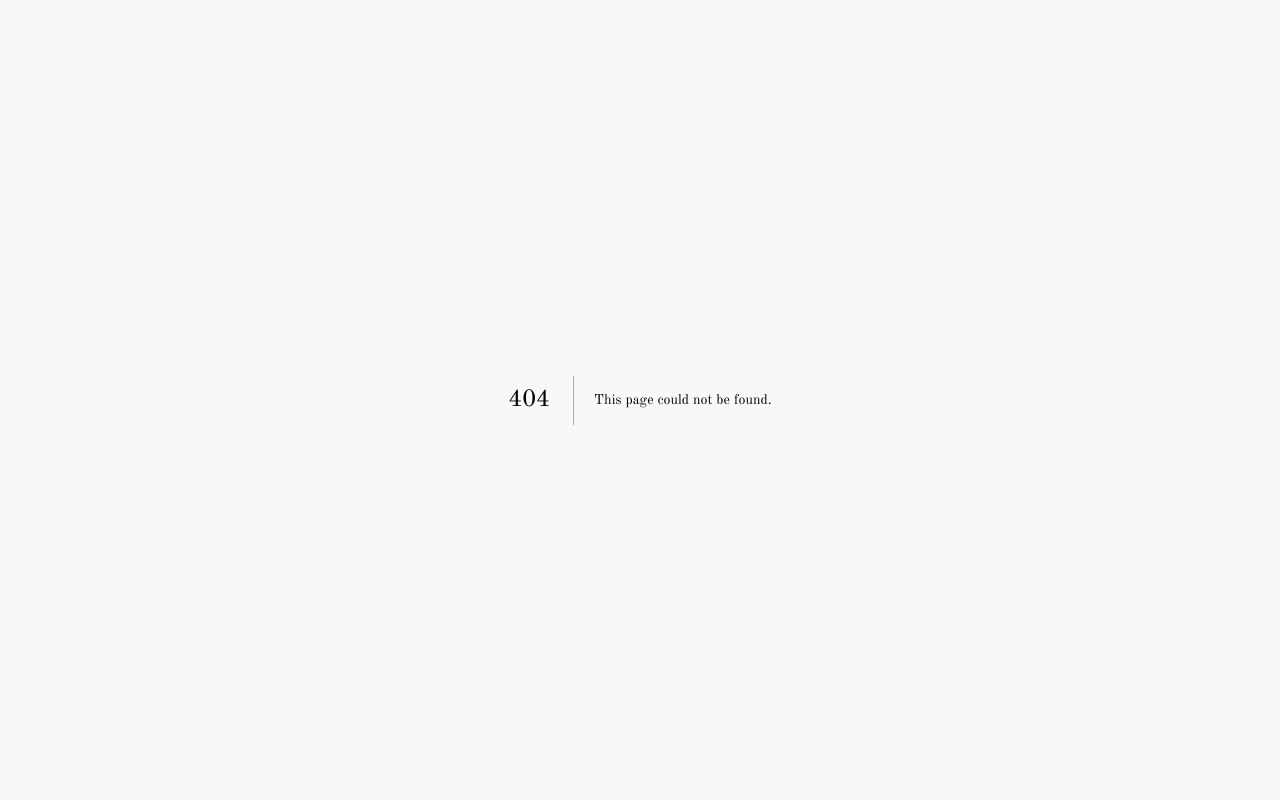
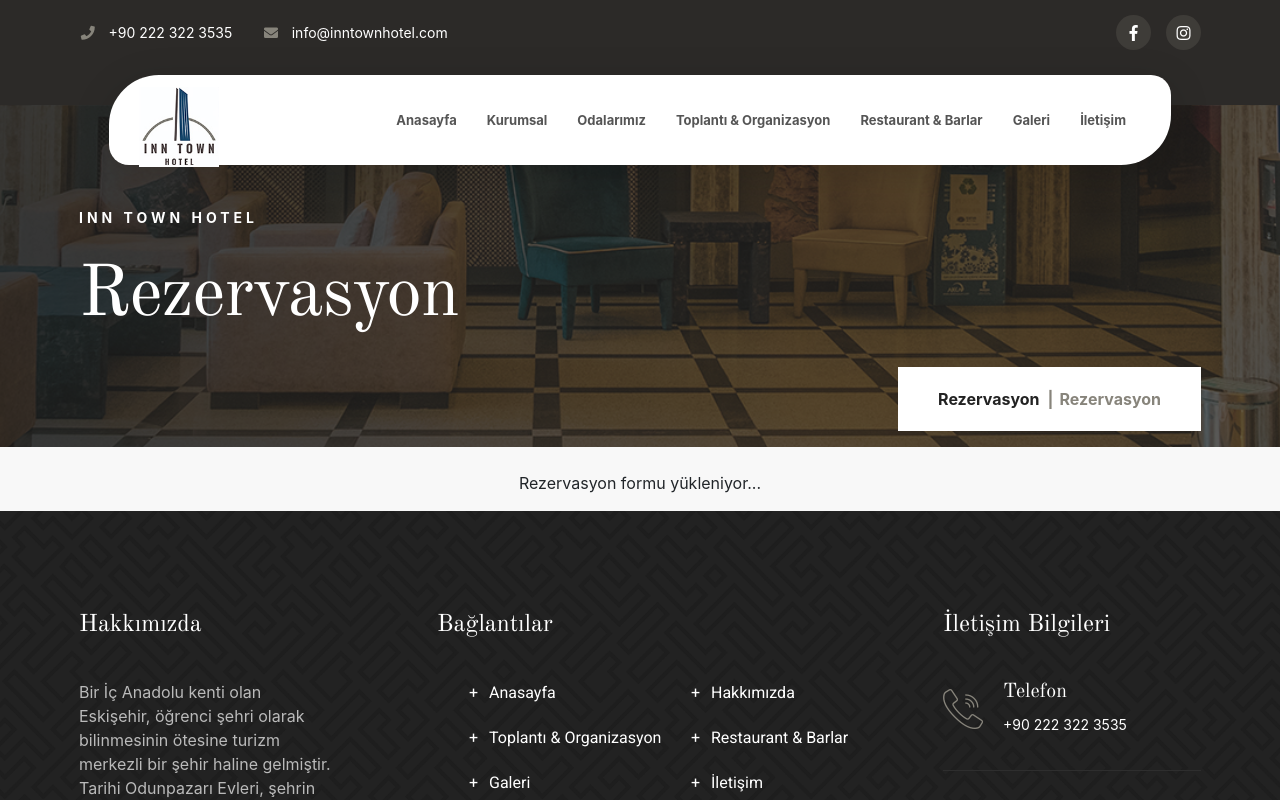
Before and after one commit to MB-Techs-of-Computer/inn-town-hotel, a Next.js app: page /reservation in a window 1280 px wide. Before the commit this address had no page. Shown: the top 800 px of the page. Built offline with nearby package versions, Linux system fonts and the light colour scheme.

Commit message:
add booking engine

```diff
--- /dev/null
+++ b/src/app/reservation/page.tsx
@@ -0,0 +1,28 @@
+import Header from "@/components/Header";
+import Breadcrumb from "@/components/BreadCrumb";
+import Footer from "@/components/Footer";
+import ExelyBooking from '@/components/ExelyBooking';
+
+
+
+export default function ReservationPage() {
+
+  const breadcrumbItems = [
+    { href: '/reservation', label: 'Rezervasyon' },
+    { label: 'Rezervasyon', active: true }
+  ];
+
+  return (
+    <>
+      <Header />
+      <Breadcrumb
+        title="Rezervasyon"
+        subtitle="INN TOWN HOTEL"
+        backgroundImage="/img/bg/04.jpg"
+        items={breadcrumbItems}
+      />
+      <ExelyBooking type="booking-form" />
+      <Footer />
+    </>
+  );
+}
--- /dev/null
+++ b/src/components/ExelyBooking.tsx
@@ -0,0 +1,73 @@
+'use client';
+
+import { useEffect } from 'react';
+import Script from 'next/script';
+import Link from 'next/link';
+
+interface ExelyBookingProps {
+  type: 'booking-form' | 'search-form';
+  showBreadcrumb?: boolean;
+}
+
+export default function ExelyBooking({ type, showBreadcrumb = true }: ExelyBookingProps) {
+  useEffect(() => {
+    // Sayfa title'ı güncelle (sadece rezervasyon sayfası için)
+    if (type === 'booking-form' && typeof window !== 'undefined') {
+      document.title = 'Online Rezervasyon Inn Town Hotel, Eskisehir - Resmi site';
+    }
+  }, [type]);
+
+  const containerId = type === 'booking-form' ? 'be-booking-form' : 'be-search-form';
+
+  return (
+    <>
+      <Script
+        id="exely-loader"
+        strategy="afterInteractive"
+        dangerouslySetInnerHTML={{
+          __html: `
+            !function(e,n){
+              var t="bookingengine",o="integration",i=e[t]=e[t]||{},a=i[o]=i[o]||{},r="__cq",c="__loader",d="getElementsByTagName";
+              if(n=n||[],a[r]=a[r]?a[r].concat(n):n,!a[c]){a[c]=!0;var l=e.document,g=l[d]("head")[0]||l[d]("body")[0];
+              !function n(i){if(0!==i.length){var a=l.createElement("script");a.type="text/javascript",a.async=!0,a.src="https://"+i[0]+"/integration/loader.js",
+              a.onerror=a.onload=function(n,i){return function(){e[t]&&e[t][o]&&e[t][o].loaded||(g.removeChild(n),i())}}(a,(function(){n(i.slice(1,i.length))})),g.appendChild(a)}}(
+              ["tr-ibe.hopenapi.com", "ibe.hopenapi.com", "ibe.behopenapi.com"])}
+            }(window, [
+              ["setContext", "BE-INT-inntownhotel_2023-05-25", "tr"],
+              ["embed", "booking-form", { container: "be-booking-form" }],
+              ["embed", "search-form", { container: "be-search-form" }]
+            ]);
+          `
+        }}
+      />
+
+      <section className={type === 'booking-form' ? 'py-16' : ''}>
+        <div className={type === 'booking-form' ? 'container mx-auto px-4' : ''}>
+          {type === 'booking-form' ? (
+            // Full Booking Form (rezervasyon sayfası için)
+            <div id={containerId} className="min-h-[600px]">
+              <div className="text-center py-12 text-gray-500">
+                <div className="animate-spin rounded-full h-12 w-12 border-b-2 border-gray-900 mx-auto mb-4"></div>
+                <p>Rezervasyon formu yükleniyor...</p>
+              </div>
+            </div>
+          ) : (
+            // Search Form (ana sayfa için)
+            <div id="block-search">
+              <div id={containerId} className="be-container container">
+                <a
+                  href="https://exely.com/"
+                  rel="nofollow"
+                  target="_blank"
+                  className="text-sm text-gray-500 hover:text-gray-700"
+                >
+                  Hotel management software
+                </a>
+              </div>
+            </div>
+          )}
+        </div>
+      </section>
+    </>
+  );
+}
```
Also changed, not shown: src/app/page.tsx (+2 -6 lines), src/app/rez.asp/page.tsx (added, +34 -0 lines).
